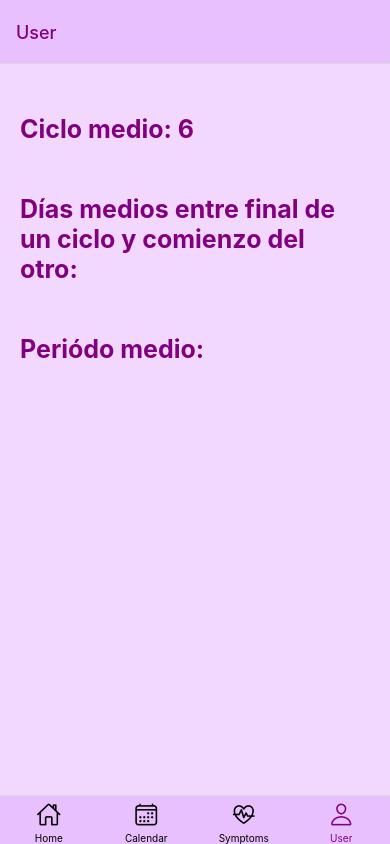
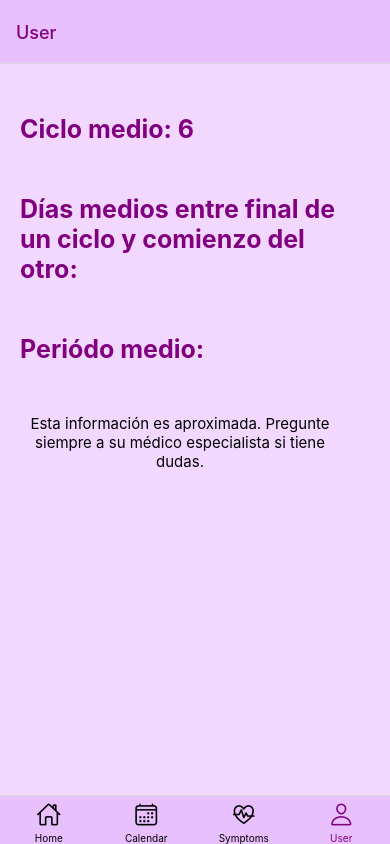
Before and after one commit to acandamil/period-time, a React Native app: screen /User in a window 390 px wide. Built offline with nearby package versions, Linux system fonts and the light colour scheme.

Commit message:
Adding message to UseScreen

```diff
--- a/components/UserScreen.tsx
+++ b/components/UserScreen.tsx
@@ -43,6 +43,12 @@ import { Period } from "../App";
         <Text style={styles.textUser}>Ciclo medio: {calculateMedian(calendar)}</Text>
         <Text style={styles.textUser}>Días medios entre final de un ciclo y comienzo del otro:</Text>
         <Text style={styles.textUser}>Periódo medio:</Text>
+        {calendar.length <= 5 ?(
+            <Text style={styles.textInfo}>Esta información esta calculada con menos de 5 meses, por lo tanto es muy poco fiable</Text>
+          ):(
+            <Text style={styles.textInfo}>Esta información es aproximada. Pregunte siempre a su médico especialista si tiene dudas.</Text>
+                )
+        }
       </ScrollView>
     </View>
   );
@@ -60,5 +66,13 @@ import { Period } from "../App";
         fontWeight: 'bold',
         fontSize: 25,
         color: 'purple'
-      }
+      },
+    textInfo:{
+      textAlign: "center",
+      paddingLeft: 20,
+      paddingRight: 50,
+      marginTop:50,
+      fontSize: 15,
+      color: 'a83248'
+    }
   });
```
